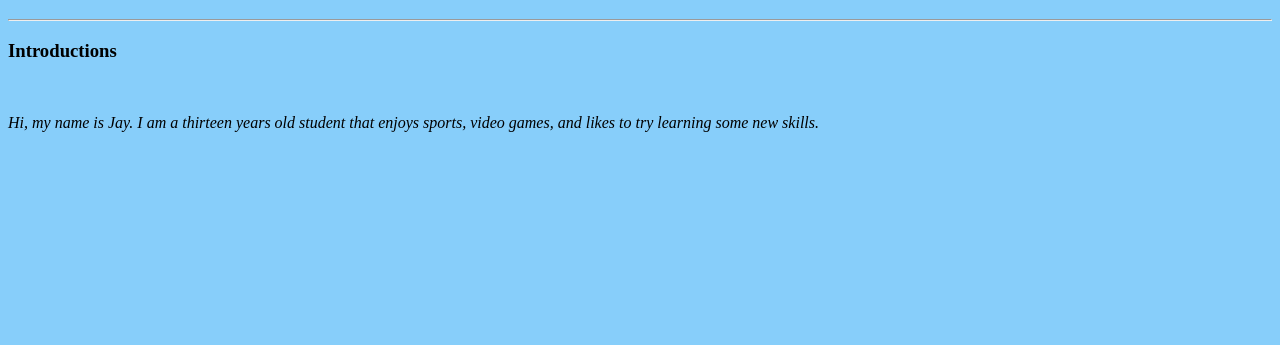
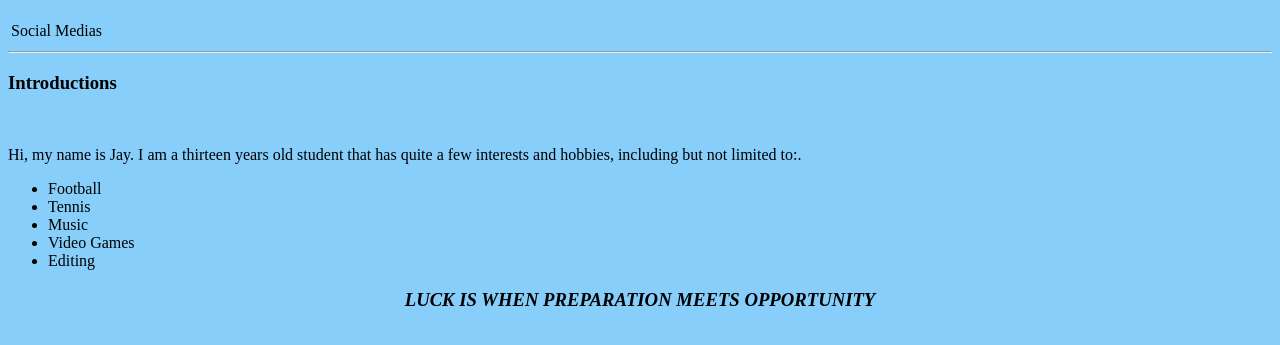
Before and after one commit to Yesbdu/WebDesign, a plain HTML site: page index.html in a window 1280 px wide. Shown: the part 87-432 px from the top of the page. Drawn offline with Linux system fonts and the light colour scheme.

Commit message:
Update index.html

```diff
--- a/index.html
+++ b/index.html
@@ -6,10 +6,25 @@
     <link rel="stylesheet" href="style.css">
     <title>Jay Xu</title>
 </head>
-<body>
-    <h1>Jay Xu</h1>
+<body style="background-color:LightSkyBlue;">
+    <h1>Jay Xu</h1> <table>
+<thead>
+  <tr>
+    <td>Social Medias</td>
+  </tr>
+</thead>
+</table>
     <hr>
     <h3>Introductions</h3>
-    <p><i>Hi, my name is Jay. I am a thirteen years old student that enjoys sports, video games, and likes to try learning some new skills.</i></p>
+    <p>Hi, my name is Jay. I am a thirteen years old student that has quite a few interests and hobbies, including but not limited to:.</p>
+    <ul>
+      <li>Football</li>
+      <li>Tennis</li>
+      <li>Music</li>
+      <li>Video Games</li>
+      <li>Editing</li>
+    </ul>
+  <link rel="stylesheet" href="style.css">
+  <h3 id="Quote"><i>LUCK IS WHEN PREPARATION MEETS OPPORTUNITY</i></h3>
 </body>
 </html>
```
